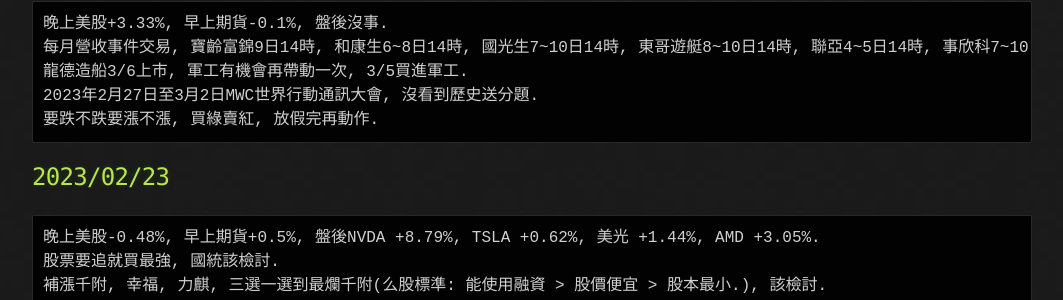
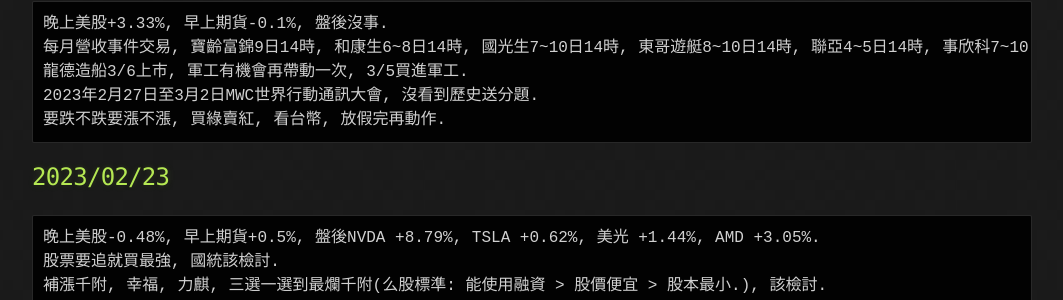
Before and after one commit to lepg5487/Stock_God, a Jekyll site: the page built from index.md, in a window 1280 px wide and 900 px high, scrolled down 428 px. Shown: the part 245-545 px from the top of the window, without its empty margins (108-1171 px from the left). Built offline with Jekyll 4.4.1, drawn with Linux system fonts in a browser that asks for light colours; our own code applies the rules of GitHub Pages for plain Markdown files.

Commit message:
Update index.md

````diff
--- a/index.md
+++ b/index.md
@@ -26,7 +26,7 @@
 每月營收事件交易, 寶齡富錦9日14時, 和康生6~8日14時, 國光生7~10日14時, 東哥遊艇8~10日14時, 聯亞4~5日14時, 事欣科7~10日14時.
 龍德造船3/6上市, 軍工有機會再帶動一次, 3/5買進軍工.
 2023年2月27日至3月2日MWC世界行動通訊大會, 沒看到歷史送分題.
-要跌不跌要漲不漲, 買綠賣紅, 放假完再動作.
+要跌不跌要漲不漲, 買綠賣紅, 看台幣, 放假完再動作.
 ```
 
 ## 2023/02/23
````
